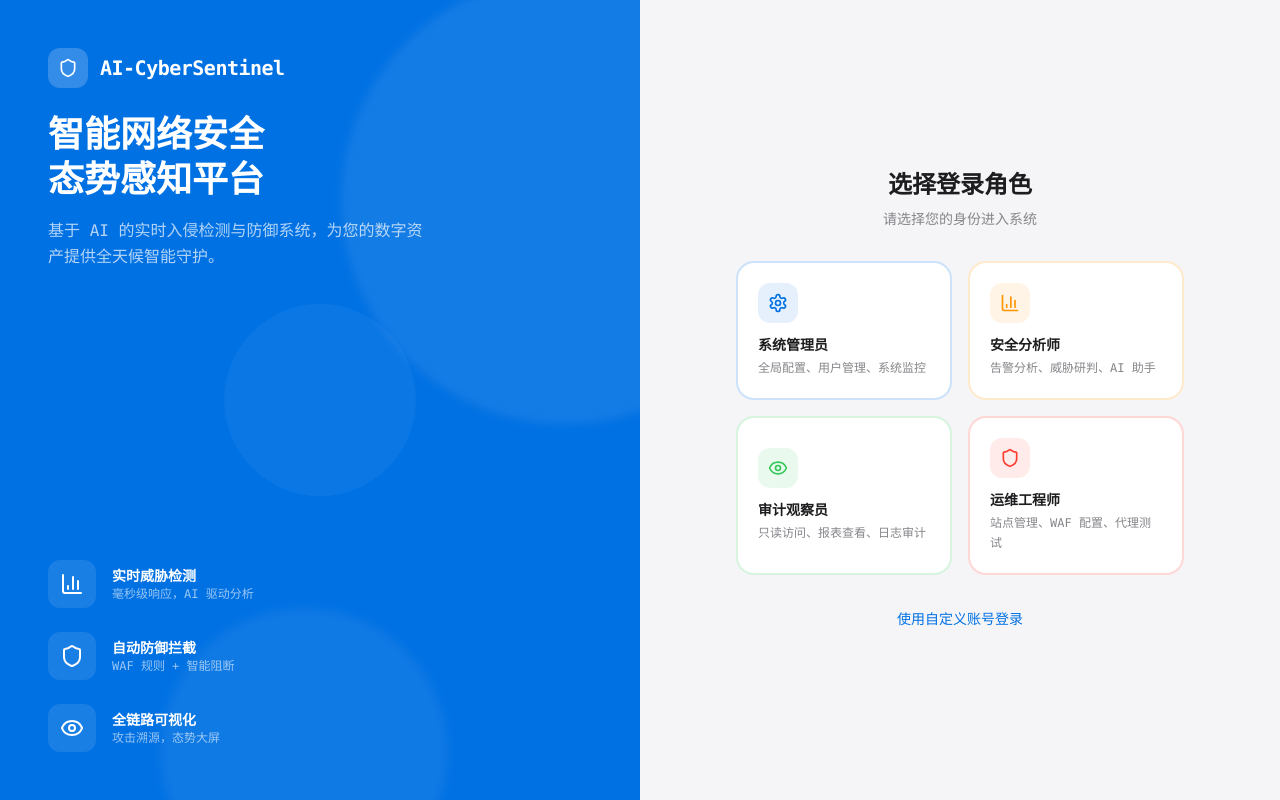
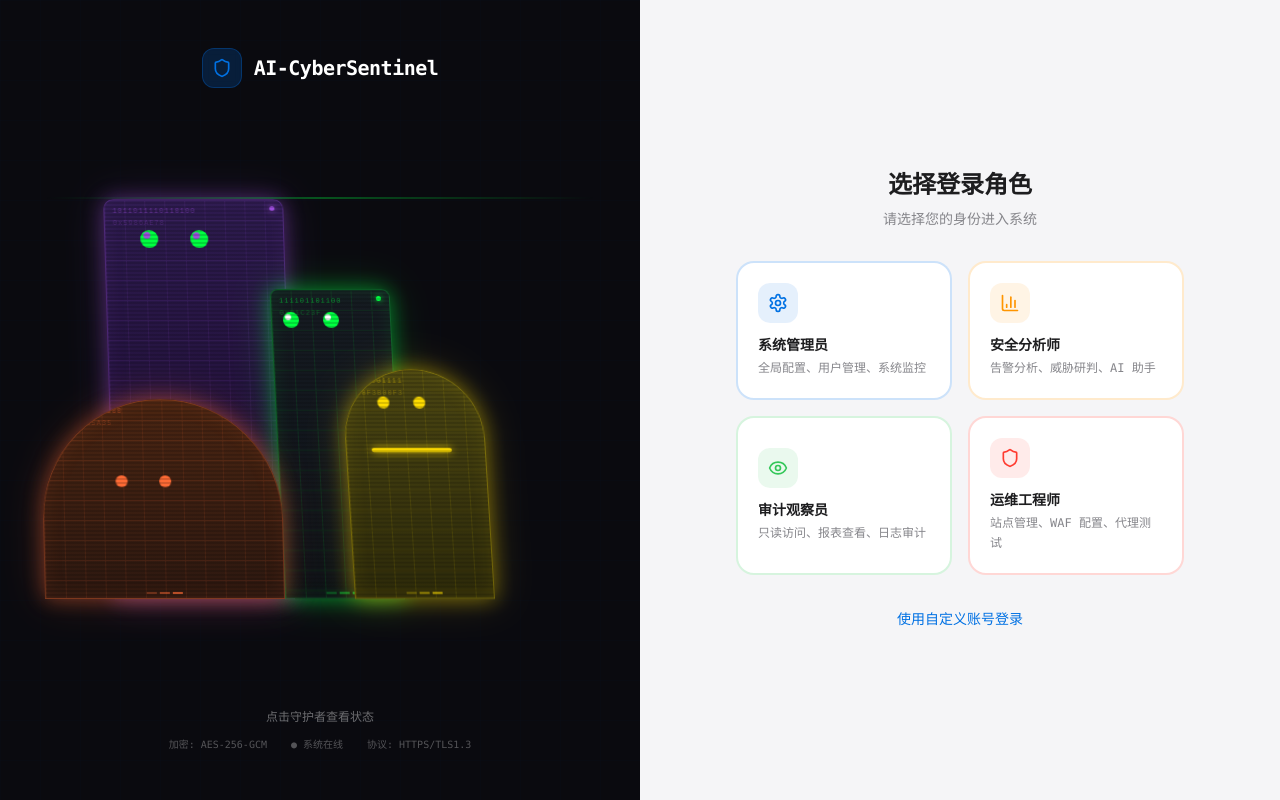
Before and after one commit to shenkkjj/AI-IDS-Project, a Next.js app in the folder web-next/: page / in a window 1280 px wide. Built offline with nearby package versions, Linux system fonts and the light colour scheme.

Commit message:
feat(ui): restore 4 animated characters on login page left panel

```diff
--- a/web-next/app/page.tsx
+++ b/web-next/app/page.tsx
@@ -1,6 +1,6 @@
 "use client";
 
-import { useState } from "react";
+import { useState, useEffect, useCallback } from "react";
 import { signIn } from "next-auth/react";
 import {
   Shield,
@@ -14,6 +14,7 @@ import {
   UserPlus,
   ChevronLeft,
 } from "lucide-react";
+import AnimatedCharacters from "./components/animated-characters/AnimatedCharacters";
 
 type RoleKey = "admin" | "analyst" | "viewer" | "operator";
 
@@ -84,6 +85,8 @@ export default function LoginPage() {
   const [showPassword, setShowPassword] = useState(false);
   const [error, setError] = useState("");
   const [loading, setLoading] = useState(false);
+  const [isTyping, setIsTyping] = useState(false);
+  const [activeCharacter, setActiveCharacter] = useState<string | null>(null);
 
   function selectRole(role: RoleInfo) {
     setSelectedRole(role);
@@ -115,61 +118,48 @@ export default function LoginPage() {
     window.location.href = result?.url || "/dashboard";
   }
 
+  const handleCharacterClick = useCallback((character: string) => {
+    setActiveCharacter(character);
+    setTimeout(() => setActiveCharacter(null), 500);
+  }, []);
+
   return (
     <div className="min-h-screen bg-background flex">
-      {/* Left Panel - Branding */}
-      <div className="hidden lg:flex lg:w-1/2 bg-primary relative overflow-hidden flex-col justify-between p-12 text-white">
-        <div className="relative z-10">
-          <div className="flex items-center gap-3 mb-6">
-            <div className="w-10 h-10 bg-white/20 rounded-apple flex items-center justify-center backdrop-blur-sm">
-              <Shield className="w-5 h-5" />
-            </div>
-            <span className="text-xl font-semibold tracking-tight">AI-CyberSentinel</span>
+      {/* Left Panel - Characters + Branding */}
+      <div className="hidden lg:flex lg:w-1/2 bg-[#0a0a0f] relative overflow-hidden flex-col items-center justify-between py-12">
+        {/* Top branding */}
+        <div className="relative z-10 flex items-center gap-3">
+          <div className="w-10 h-10 bg-primary/20 rounded-apple flex items-center justify-center backdrop-blur-sm border border-primary/30">
+            <Shield className="w-5 h-5 text-primary" />
           </div>
-          <h1 className="text-4xl font-bold leading-tight mb-4">
-            智能网络安全
-            <br />
-            态势感知平台
-          </h1>
-          <p className="text-white/70 text-base max-w-sm leading-relaxed">
-            基于 AI 的实时入侵检测与防御系统，为您的数字资产提供全天候智能守护。
-          </p>
+          <span className="text-xl font-semibold tracking-tight text-white">AI-CyberSentinel</span>
         </div>
 
-        <div className="relative z-10 space-y-6">
-          <div className="flex items-center gap-4">
-            <div className="w-12 h-12 bg-white/10 rounded-apple flex items-center justify-center backdrop-blur-sm">
-              <BarChart3 className="w-6 h-6" />
-            </div>
-            <div>
-              <div className="font-semibold text-sm">实时威胁检测</div>
-              <div className="text-white/60 text-xs">毫秒级响应，AI 驱动分析</div>
-            </div>
-          </div>
-          <div className="flex items-center gap-4">
-            <div className="w-12 h-12 bg-white/10 rounded-apple flex items-center justify-center backdrop-blur-sm">
-              <Shield className="w-6 h-6" />
-            </div>
-            <div>
-              <div className="font-semibold text-sm">自动防御拦截</div>
-              <div className="text-white/60 text-xs">WAF 规则 + 智能阻断</div>
-            </div>
-          </div>
-          <div className="flex items-center gap-4">
-            <div className="w-12 h-12 bg-white/10 rounded-apple flex items-center justify-center backdrop-blur-sm">
-              <Eye className="w-6 h-6" />
-            </div>
-            <div>
-              <div className="font-semibold text-sm">全链路可视化</div>
-              <div className="text-white/60 text-xs">攻击溯源，态势大屏</div>
-            </div>
+        {/* Animated Characters */}
+        <div className="relative z-10 flex-1 flex items-center justify-center">
+          <AnimatedCharacters
+            isTyping={isTyping}
+            showPassword={showPassword}
+            passwordLength={password.length}
+            activeCharacter={activeCharacter}
+          />
+        </div>
+
+        {/* Bottom hint */}
+        <div className="relative z-10 text-center">
+          <p className="text-white/40 text-xs font-mono">点击守护者查看状态</p>
+          <div className="flex items-center justify-center gap-6 mt-3 text-white/30 text-[10px] font-mono">
+            <span>加密: AES-256-GCM</span>
+            <span className="animate-pulse">● 系统在线</span>
+            <span>协议: HTTPS/TLS1.3</span>
           </div>
         </div>
 
-        {/* Decorative circles */}
-        <div className="absolute top-1/4 right-0 w-[28rem] h-[28rem] bg-white/[0.08] rounded-full -translate-y-1/2 translate-x-1/3 blur-sm" />
-        <div className="absolute bottom-0 left-1/4 w-72 h-72 bg-white/[0.06] rounded-full translate-y-1/3 blur-sm" />
-        <div className="absolute top-1/2 left-1/2 w-48 h-48 bg-white/[0.04] rounded-full -translate-x-1/2 -translate-y-1/2" />
+        {/* Background grid effect */}
+        <div className="absolute inset-0 opacity-[0.03]" style={{
+          backgroundImage: `linear-gradient(rgba(0,113,227,0.5) 1px, transparent 1px), linear-gradient(90deg, rgba(0,113,227,0.5) 1px, transparent 1px)`,
+          backgroundSize: '40px 40px'
+        }} />
       </div>
 
       {/* Right Panel */}
@@ -246,6 +236,8 @@ export default function LoginPage() {
                       type="email"
                       value={email}
                       onChange={(e) => setEmail(e.target.value)}
+                      onFocus={() => setIsTyping(true)}
+                      onBlur={() => setIsTyping(false)}
                       placeholder="name@company.com"
                       className="w-full bg-background border border-border-subtle rounded-apple text-text text-sm py-2.5 pl-10 pr-3 focus:outline-none focus:border-primary focus:ring-2 focus:ring-primary/20 transition-all"
                       required
@@ -261,6 +253,8 @@ export default function LoginPage() {
                       type={showPassword ? "text" : "password"}
                       value={password}
                       onChange={(e) => setPassword(e.target.value)}
+                      onFocus={() => setIsTyping(true)}
+                      onBlur={() => setIsTyping(false)}
                       placeholder="••••••••"
                       className="w-full bg-background border border-border-subtle rounded-apple text-text text-sm py-2.5 pl-10 pr-10 focus:outline-none focus:border-primary focus:ring-2 focus:ring-primary/20 transition-all"
                       required
```
